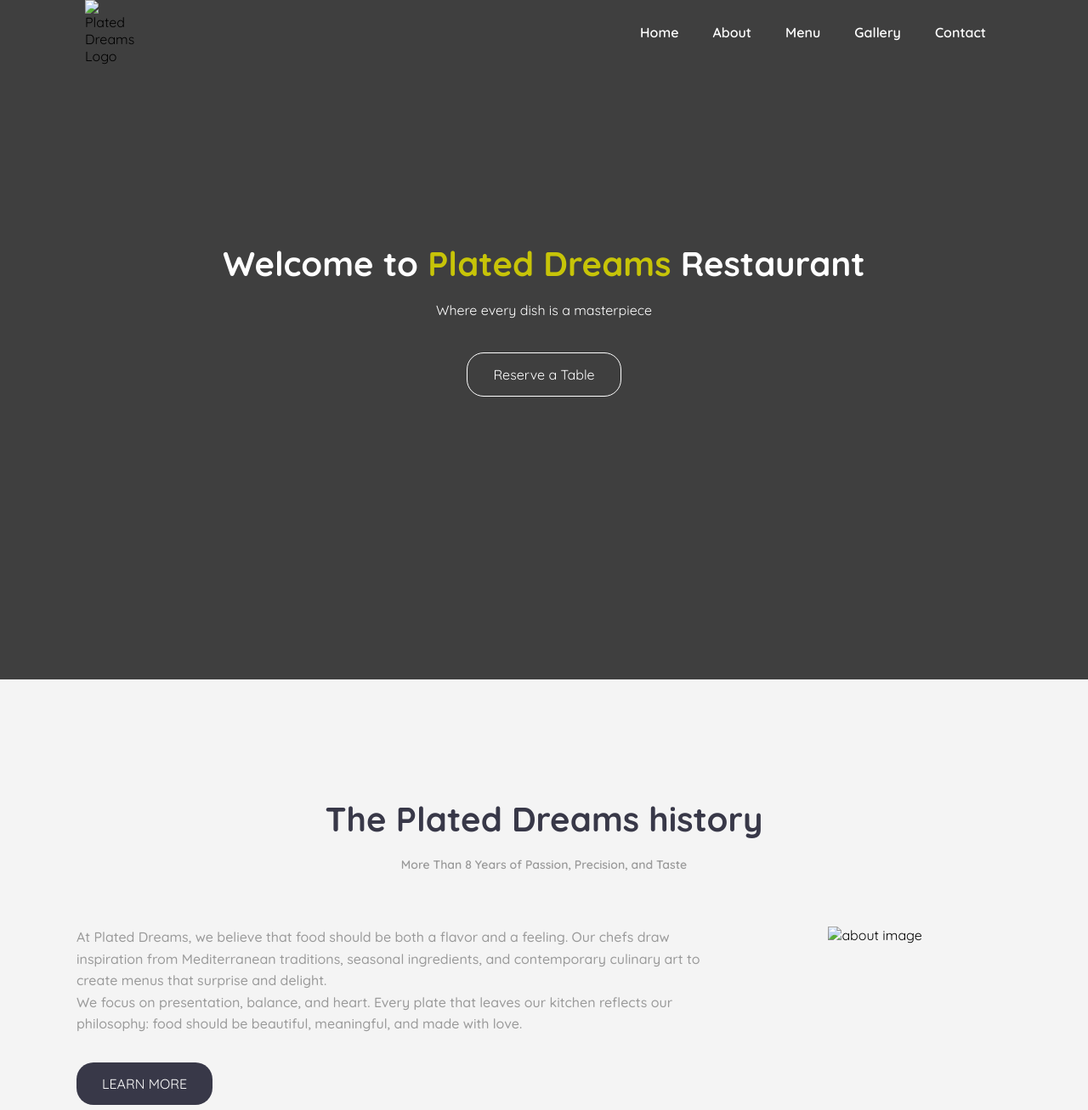
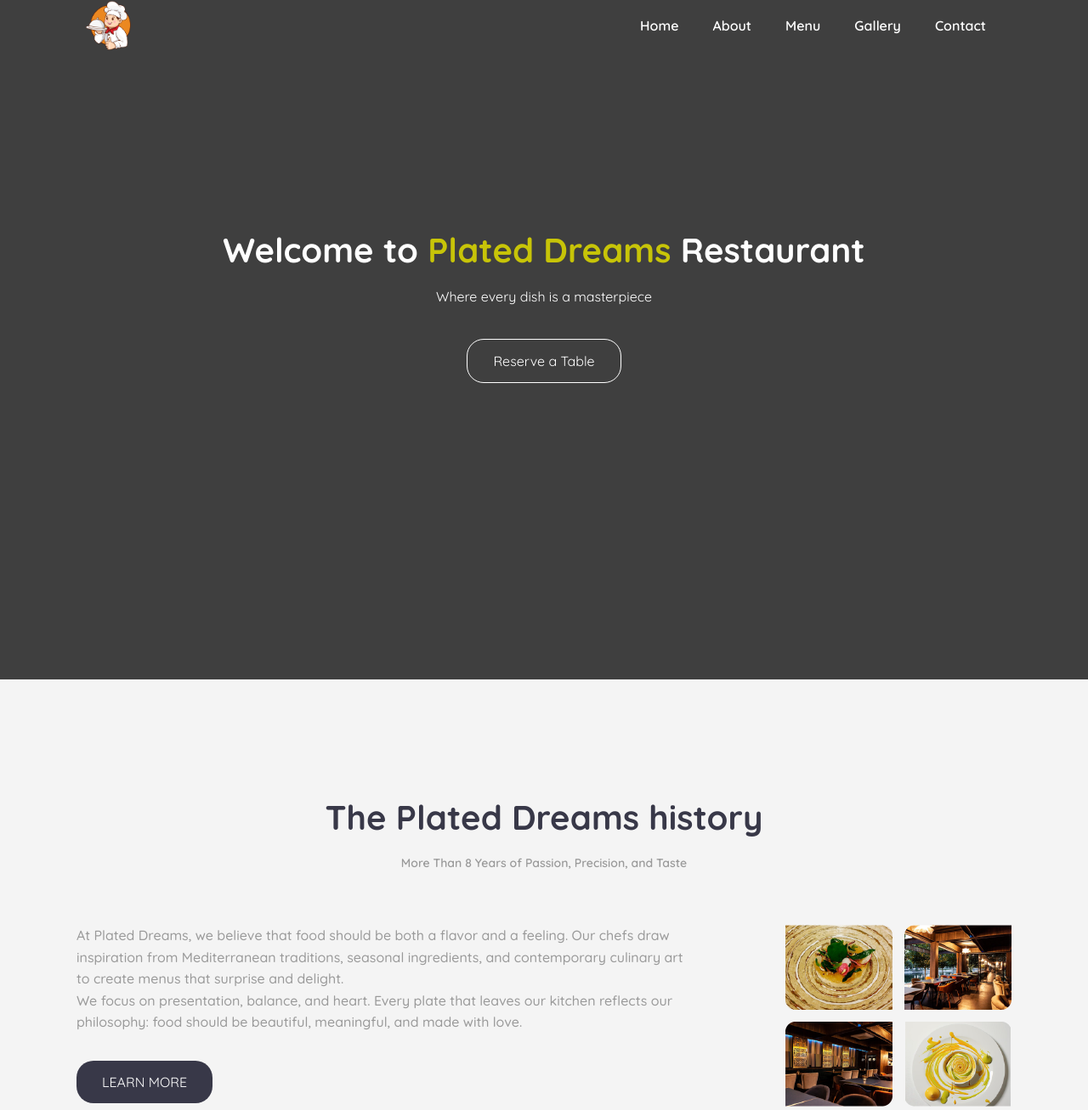
Before and after one commit to BouDjilali/Plated-Dreams-Restaurant, a plain HTML site: page index.html in a window 1280 px wide. Shown: the top 1307 px of the page at 85% size. Drawn offline with Linux system fonts and the light colour scheme; the site is published under a folder, as on GitHub Pages, so addresses that start at the root find nothing.

Commit message:
Update index.html

```diff
--- a/index.html
+++ b/index.html
@@ -18,7 +18,7 @@
     <!-- Header Start-->
      <header>
         <div id="nav-bar">
-            <img src="/img/logo.png" alt="Plated Dreams Logo">
+            <img src="img/logo.png" alt="Plated Dreams Logo">
             <nav>
                 <ul>
                     <li><a href="#home" title="home">Home</a></li>
@@ -59,7 +59,7 @@
                         </p>
                         <a href="#" class="btn btn-secondary">LEARN MORE</a>
                     </div>
-                    <img src="/img/about.png" alt="about image">
+                    <img src="img/about.png" alt="about image">
                 </div>
             </div>
         </section>
@@ -295,4 +295,5 @@
         <p>Copyright &copy; 2025 All rights reserved | Made by <b class="b">Boussouar Djilali Fawzi</b></p>
     </footer>
 </body>
+
 </html>
```
